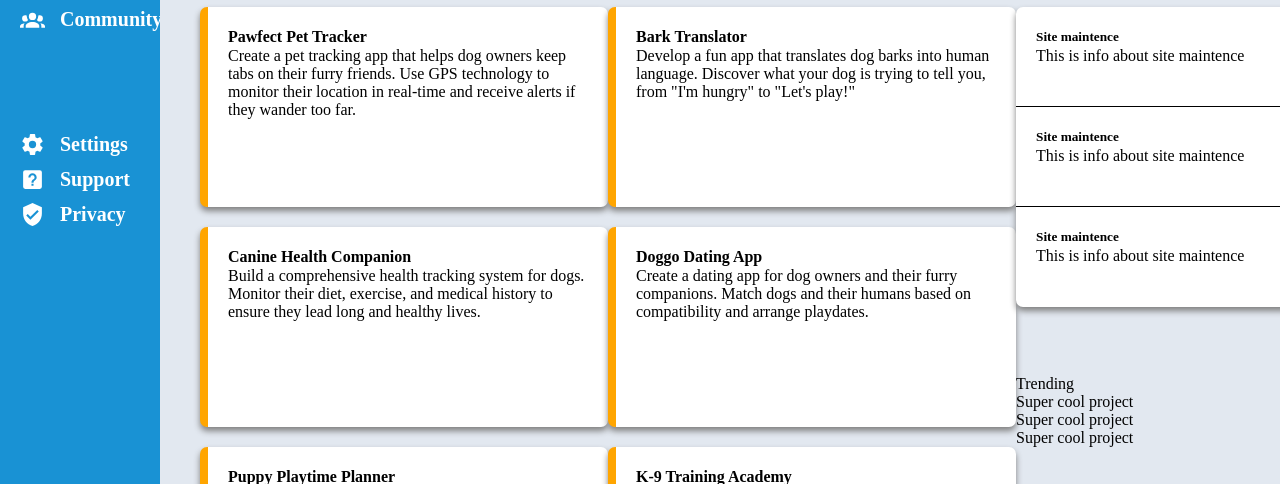
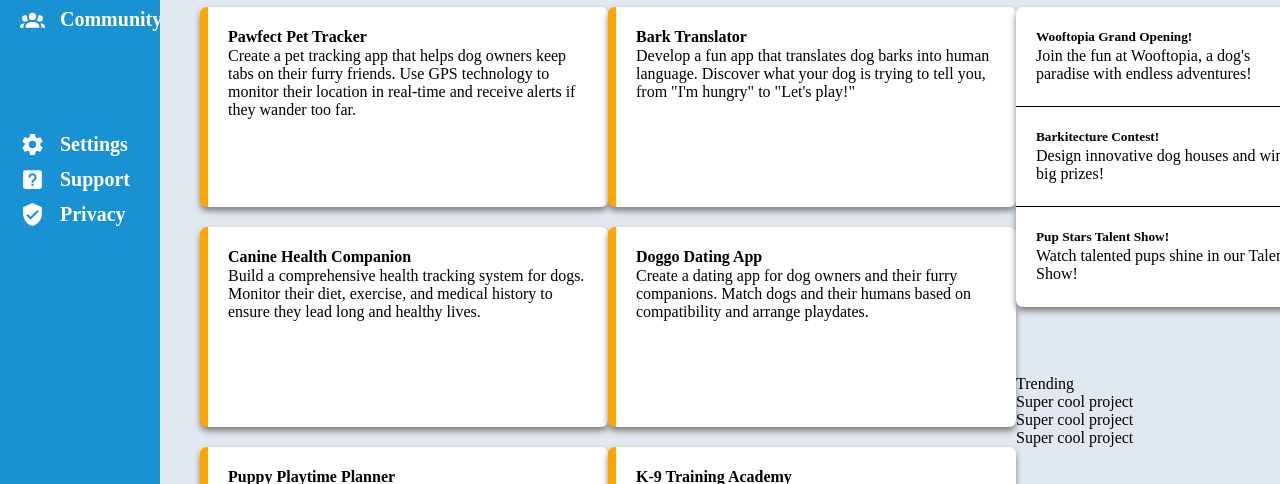
Before and after one commit to Stjepan1999/admin-dashboard, a plain HTML site: page index.html in a window 1280 px wide. Shown: the part 238-722 px from the top of the page. Drawn offline with Linux system fonts and the light colour scheme.

Commit message:
Write random announcements

```diff
--- a/index.html
+++ b/index.html
@@ -135,16 +135,18 @@
                 <div class="announcements-header">Announcements</div>
                 <div class="announcement-box">
                     <div class="announcement-one">
-                        <h5>Site maintence</h5>
-                        <p>This is info about site maintence</p>
+                        <h5>Wooftopia Grand Opening!</h5>
+                        <p>Join the fun at Wooftopia, a dog's paradise with endless adventures!</p>
                     </div>
+
                     <div class="announcement-two">
-                        <h5>Site maintence</h5>
-                        <p>This is info about site maintence</p>
+                        <h5>Barkitecture Contest!</h5>
+                        <p>Design innovative dog houses and win big prizes!</p>
                     </div>
+
                     <div class="announcement-third">
-                        <h5>Site maintence</h5>
-                        <p>This is info about site maintence</p>
+                        <h5>Pup Stars Talent Show!</h5>
+                        <p>Watch talented pups shine in our Talent Show!</p>
                     </div>
                 </div>
 
```
